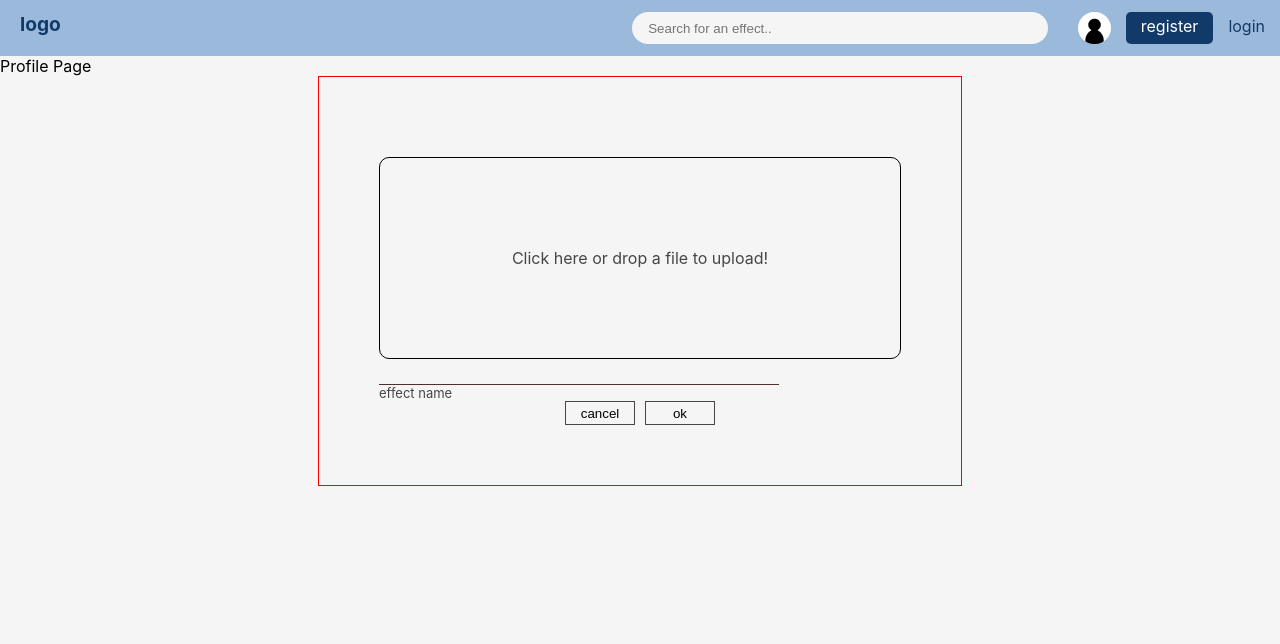
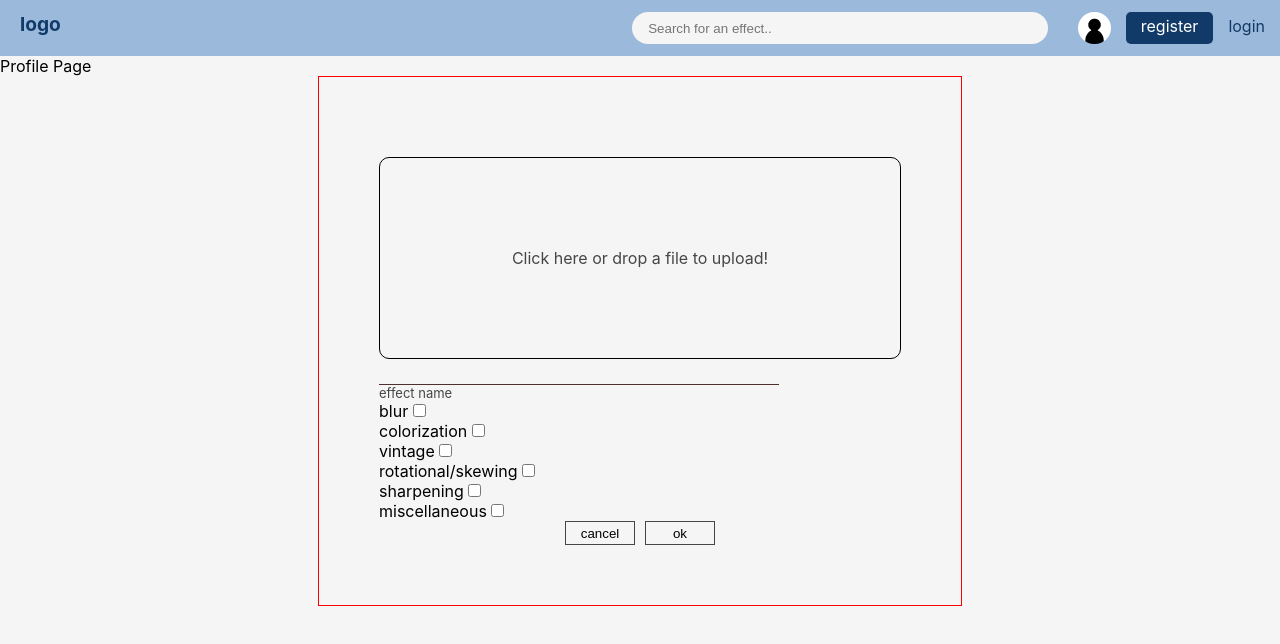
Before and after one commit to B-Evans99/customeffects, a React (Create React App) app in the folder custome/: page /profile in a window 1280 px wide. Shown: the top 644 px of the page. Built offline with nearby package versions, Linux system fonts and the light colour scheme.

Commit message:
(catCheck.js, uploadForm.js) add category checkboxes

```diff
--- a/custome/src/App.js
+++ b/custome/src/App.js
@@ -117,7 +117,7 @@ function App() {
             />
           </Route>
           <Route path="/profile">
-            <ProfilePage setNavigation={setNavigation} />
+            <ProfilePage setNavigation={setNavigation} categories = {categories} />
           </Route>
         </Switch>
       </div>
--- a/custome/src/ProfilePage.js
+++ b/custome/src/ProfilePage.js
@@ -9,7 +9,7 @@ const ProfilePage = (props) => {
     return (
         <div className = "ProfilePage">
             Profile Page
-            <UploadForm />
+            <UploadForm categories = {props.categories} />
         </div>
     );
 }
--- /dev/null
+++ b/custome/src/components/catCheck.js
@@ -0,0 +1,25 @@
+import React, {useState, useEffect} from "react";
+import "../App.css";
+
+const CatCheck = (props) => {
+
+    let category = props.category;
+    let cats = props.cats;
+    let setCats = props.setCats;
+    let [checked, setChecked] = useState(false);
+
+    useEffect(()=> {
+        setCats(cats=> {
+            return(cats.includes(category)? cats.filter(e=> e== category): cats.concat(category));
+        })
+    }, [checked]);
+
+    return(
+        <label className="catsLabel">
+            <span className="catsText"> {category} </span>
+            <input type="checkbox" className="catCheck" checked={checked} onChange={e => setChecked(check => check = !check)}/>
+        </label>
+    );
+
+}
+export default CatCheck;
--- a/custome/src/components/dropZone.js
+++ b/custome/src/components/dropZone.js
@@ -28,8 +28,8 @@ const Dropzone = (props) =>{
       <input {...getInputProps()} />
       <div className="dropText">
       {!isDragActive && files.length == 0 && 'Click here or drop a file to upload!'}
-        {isDragActive && files.length == 0 && !isDragReject && "Drop it like it's hot!"}
-        {isDragReject && files.length == 0 && "File type not accepted, sorry!"}
+        {isDragActive && files.length == 0 && !isDragReject && "Drop the file to upload it."}
+        {isDragReject && files.length == 0 && "Please use a *.zip file!"}
         {isFileTooLarge && (
           <div className="fileSizeWarning">
             File is too large.
--- a/custome/src/components/uploadForm.js
+++ b/custome/src/components/uploadForm.js
@@ -1,12 +1,15 @@
-import React, {useState} from "react";
+import React, {useState, useEffect} from "react";
 import { useHistory } from "react-router-dom";
 import Dropzone from './dropZone.js';
+import CatCheck from "./catCheck.js";
 import emptyImg from "../images/emptyImg.png";
+import "../App.css";
 
 const UploadForm = props => {
 
   let [files, setFiles] = useState([]);
   let [name, setName] = useState("");
+  let [cats, setCats] = useState([]);
   let [newEffect, setNewEffect] = useState({name:"", author: "", id: 0, files: [], image: emptyImg, desc: "", cat: [] });
 
   const clearFields = () =>{
@@ -25,6 +28,7 @@ const UploadForm = props => {
     console.log(newEffect);
   }
 
+
   return (
     <form className="UploadForm">
       {/* This may need to live in the form - idk
@@ -39,6 +43,13 @@ const UploadForm = props => {
             />
             <span>effect name</span>
         </label>
+
+          {props.categories.map((category, i)=> {
+            return(
+                <CatCheck category={category} cats={cats} setCats={setCats} />
+            );
+          })}
+
         <div className="buttonInputs">
             <input className="resetButton" value="cancel" type="button" onClick={resetClick}/>
             <input className="submitButton" value="ok" type="button" onClick={submitClick} />
```
